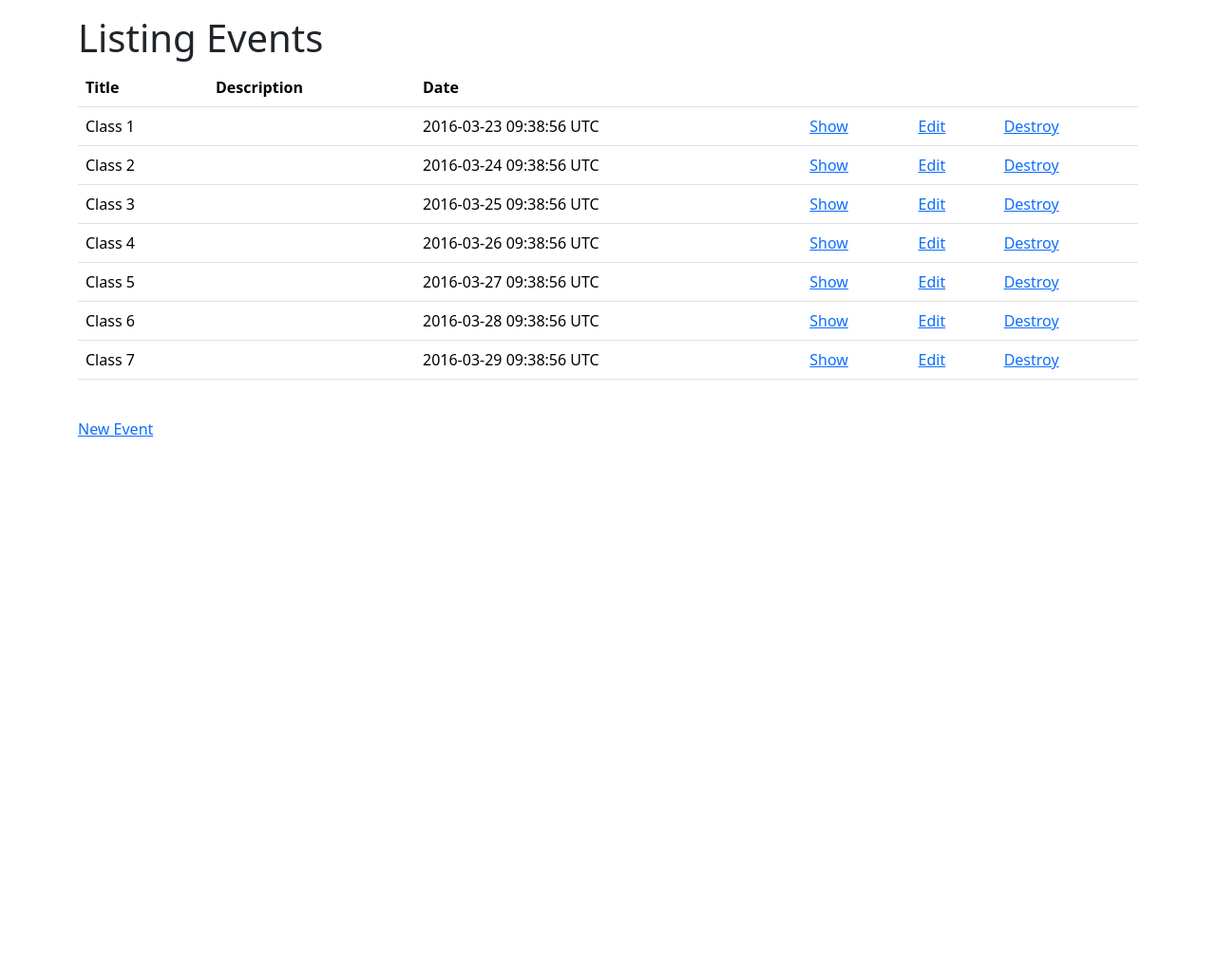
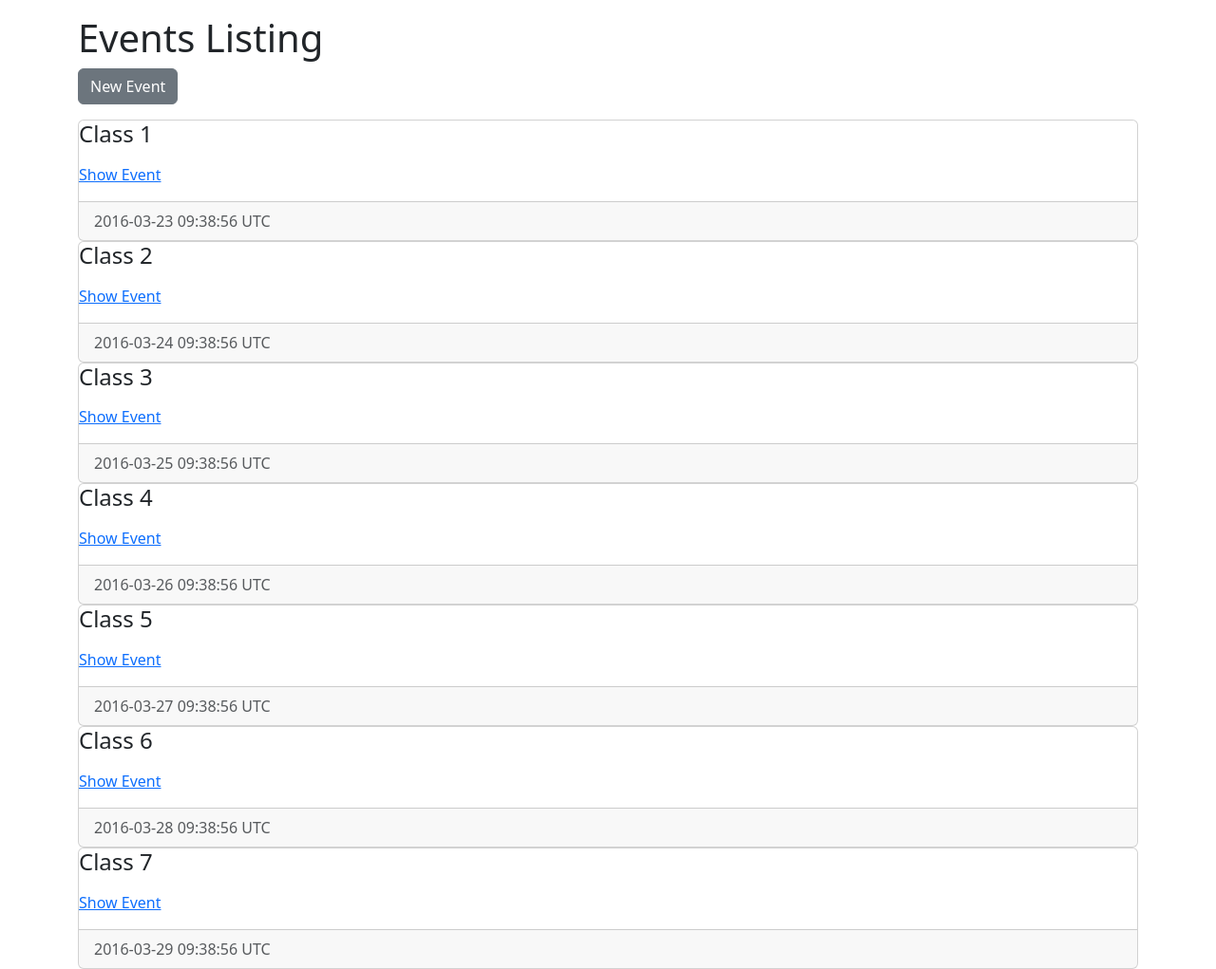
Before and after one commit to haoqiang/rails-workshop, a Rails app: page /events in a window 1280 px wide. Shown: the part 56-1077 px from the top of the page at 95% size. Before the commit the page ends 516 px from the top, so only its background shows below. Run offline with Rails 7, Linux system fonts and the light colour scheme; data comes from the database, SQL or seed files in the repository; style sheets or scripts are compiled from the project's sources; parts of the project's set-up code (start-up, migrations or seed data) failed here and were passed over; some libraries are stand-ins or nearby versions.

```diff
--- a/app/views/events/index.html.erb
+++ b/app/views/events/index.html.erb
@@ -1,31 +1,20 @@
 <p id="notice"><%= notice %></p>
 
-<h1>Listing Events</h1>
+<h1>Events Listing</h1>
 
-<table class="table">
-  <thead>
-    <tr>
-      <th>Title</th>
-      <th>Description</th>
-      <th>Date</th>
-      <th colspan="3"></th>
-    </tr>
-  </thead>
+<p><%= link_to 'New Event', new_event_path, class: 'btn btn-secondary' %></p>
 
-  <tbody>
-    <% @events.each do |event| %>
-      <tr>
-        <td><%= event.title %></td>
-        <td><%= event.description %></td>
-        <td><%= event.date %></td>
-        <td><%= link_to 'Show', event %></td>
-        <td><%= link_to 'Edit', edit_event_path(event) %></td>
-        <td><%= link_to 'Destroy', event, method: :delete, data: { confirm: 'Are you sure?' } %></td>
-      </tr>
+<div class="card-columns">
+  <% @events.each do |event| %>
+    <div class="card">
+        <div class="card-block">
+          <h4 class="card-title"><%= event.title %></h4>
+          <p class="card-text"><%= event.description %></p>
+          <p><%= link_to 'Show Event', event_path(event), class: 'text-right' %></p>
+          <div class="card-footer text-muted">
+            <%= event.date %>
+          </div>
+        </div>
+    </div>
     <% end %>
-  </tbody>
-</table>
-
-<br>
-
-<%= link_to 'New Event', new_event_path %>
+</div>
```
Also changed, not shown: Gemfile, Gemfile.lock.
